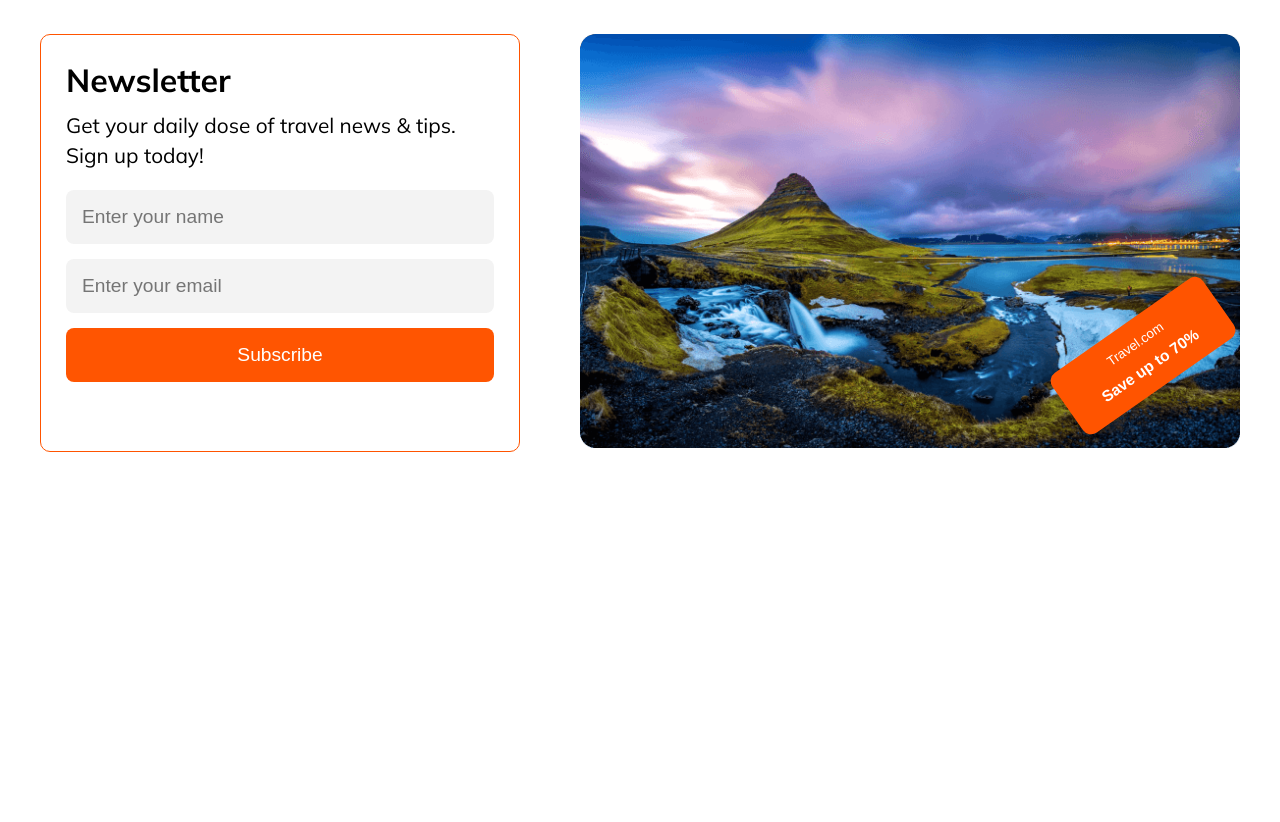
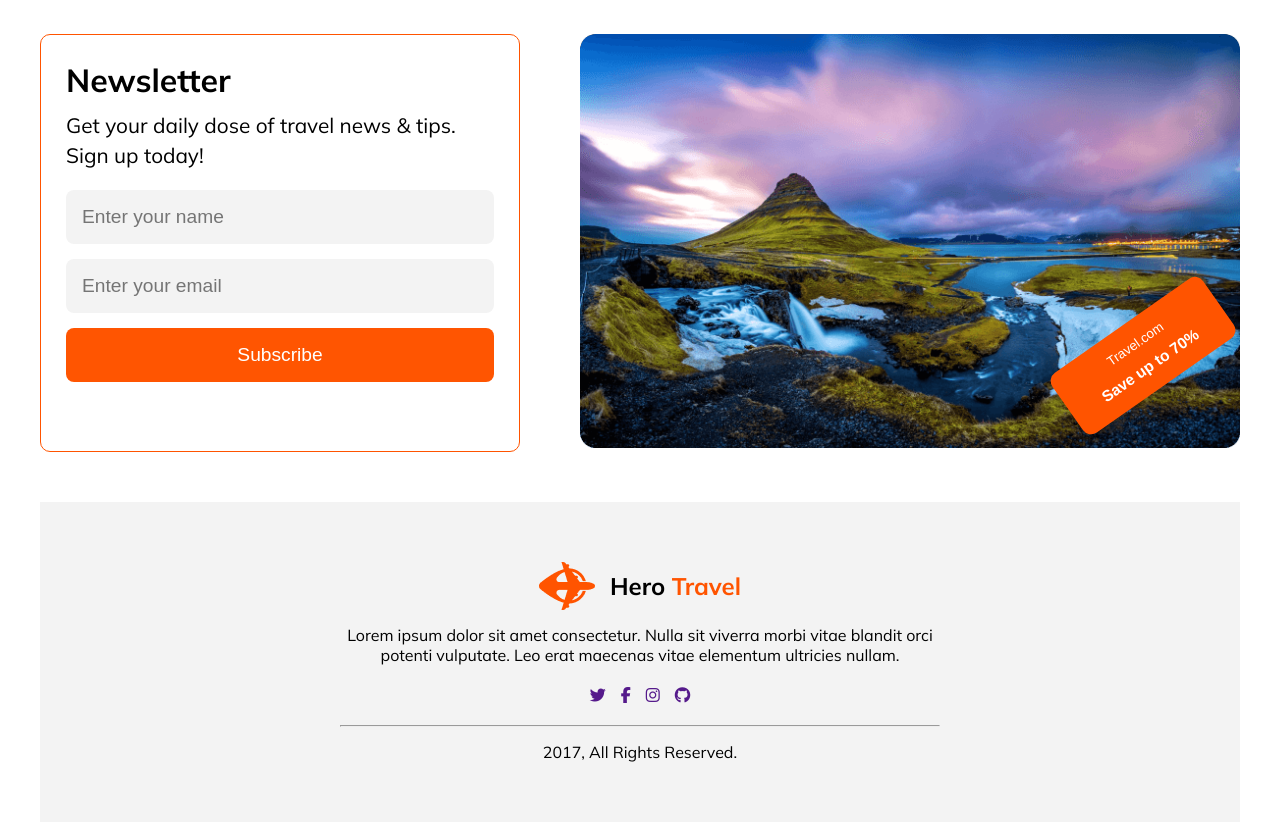
Before and after one commit to developernagor/hero-travel, a plain HTML site: page index.html in a window 1280 px wide. Shown: the part 5798-6620 px from the top of the page. Before the commit the page ends 6250 px from the top, so only its background shows below. Drawn offline with Linux system fonts and the light colour scheme.

Commit message:
added footer section

```diff
--- a/index.html
+++ b/index.html
@@ -354,7 +354,28 @@
 
     <!-- Footer Section start -->
     <footer>
+    <section class="footer">
+        <div class="footer-content">
+            <div class="footer-top-content">
+                <div class="footer-top-icon display-flex">
+                <img src="./assets/Images/Group 40071 (2).png" alt="">
+                <h1>Hero <span class="travel">Travel</span></h1>
+                </div>
 
+
+            <p class="footer-top-description">Lorem ipsum dolor sit amet consectetur. Nulla sit viverra morbi vitae blandit orci potenti vulputate. Leo erat maecenas vitae elementum ultricies nullam. </p>
+            <div class="footer-icon">
+                <a href=""><i class="fa-brands fa-twitter"></i></a>
+                <a href=""><i class="fa-brands fa-facebook-f"></i></a>
+                <a href=""><i class="fa-brands fa-instagram"></i></a>
+                <a href=""><i class="fa-brands fa-github"></i> </a>
+            </div>
+            <hr>
+            <span class="footer-bottom-content">2017, All Rights Reserved.</span>
+        </div>
+        </div>
+
+    </section>
     </footer>
     <!-- Footer Section end -->
 
--- a/style.css
+++ b/style.css
@@ -525,6 +525,7 @@ text-align: center;
 width: 100%;
 display: flex;
 justify-content: space-between;
+padding-bottom: 50px;
 }
 .newsletter-content{
     width: 40%;
@@ -581,3 +582,47 @@ justify-content: space-between;
     padding-top: 10px;
 }
 /* Newsletter section styles ends here */
+
+
+
+/* Footer Section styles starts here */
+.footer{
+    padding: 60px 0;
+    width: 100%;
+    background-color: rgba(19, 19, 24, 0.05);
+}
+.footer-content{
+    width: 600px;
+    margin: 0 auto;
+    text-align: center;
+}
+.footer-top-icon{
+    width: 250px;
+    margin: 0 auto;
+    justify-content: center;
+    align-items: center;
+    padding-bottom: 15px;
+}
+.footer-top-icon img{
+    padding-right: 15px;
+}
+.footer-top-description{
+    padding-bottom: 20px;
+}
+.footer-icon{
+    padding-bottom: 20px;
+    display: flex;
+    justify-content: center;
+    gap: 15px;
+}
+.footer-icon fa-brands{
+
+}
+.footer-content hr{
+    margin-bottom: 15px;
+}
+.footer-bottom-content{
+    /* padding: 15px; */
+}
+
+/* Footer Section styles ends here */
```
